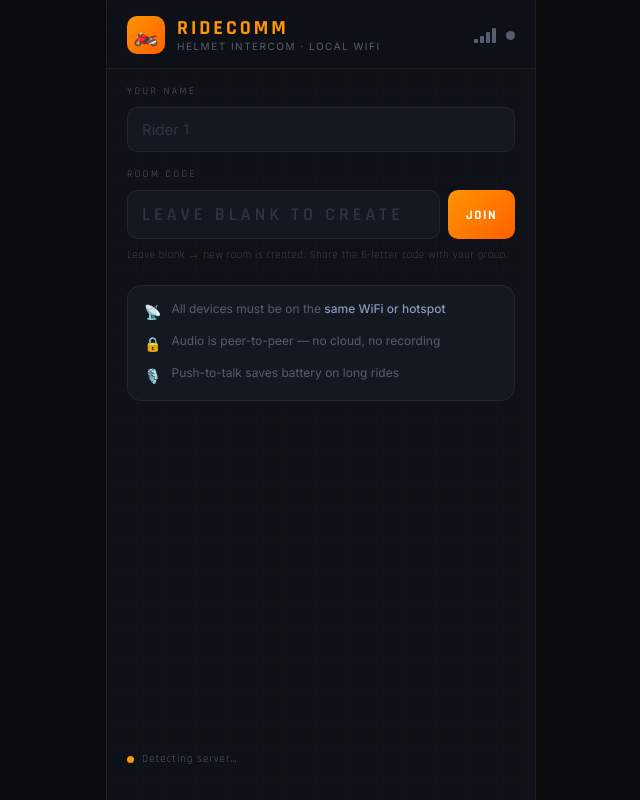
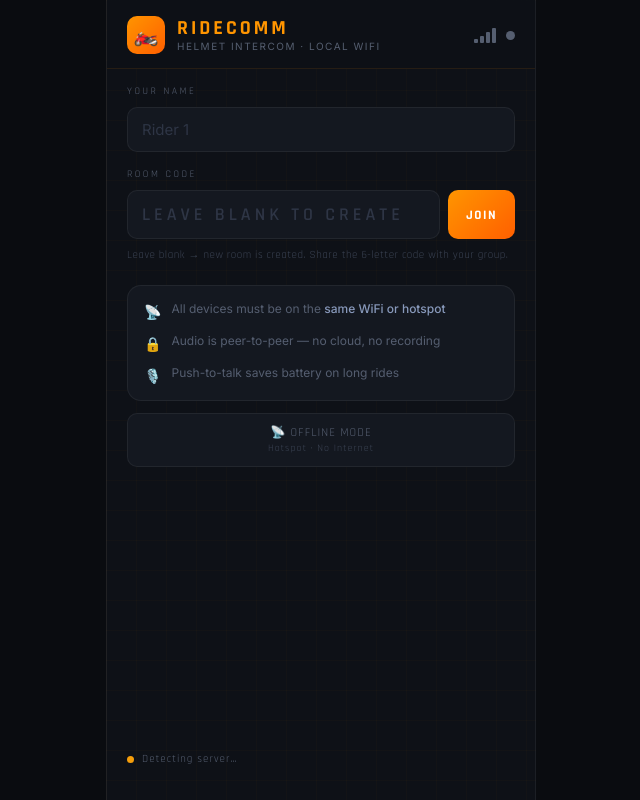
Before and after one commit to yeheyy/ridecomm, a website: page public/index.html in a window 1280 px wide. Shown: the whole page, without its empty margins (319-959 px from the left). Drawn offline with nearby package versions, Linux system fonts and the light colour scheme; no server answers.

Commit message:
Update index.html

```diff
--- a/public/index.html
+++ b/public/index.html
@@ -67,6 +67,12 @@
       <div style="font-size:13px; color:#ff9500; font-weight:600; margin-bottom:6px;">🔐 First Time on iOS?</div>
       <div style="font-size:12px; color:#8899bb; line-height:1.6; margin-bottom:10px;">You need to trust the local certificate once so Safari allows microphone access.</div>
       <a href="/trust.html" style="display:block; background:linear-gradient(135deg,#ff9500,#ff5f00); color:#fff; text-align:center; padding:9px; border-radius:8px; font-size:12px; font-weight:700; letter-spacing:1px; text-decoration:none;">TRUST CERTIFICATE (first time only)</a>
+    </div>
+
+    <div style="margin: 12px 20px 0; display:flex; gap:8px;">
+      <a href="/offline.html" style="flex:1; display:block; background:var(--surface2); border:1px solid var(--border); border-radius:10px; padding:11px; text-align:center; text-decoration:none; font-family:'Rajdhani',sans-serif; font-size:12px; letter-spacing:1px; color:var(--muted); transition:all 0.2s;">
+        📡 OFFLINE MODE<br><span style="font-size:10px; color:#3a4252">Hotspot · No Internet</span>
+      </a>
     </div>
 
     <div class="server-status" id="serverStatus">
```
